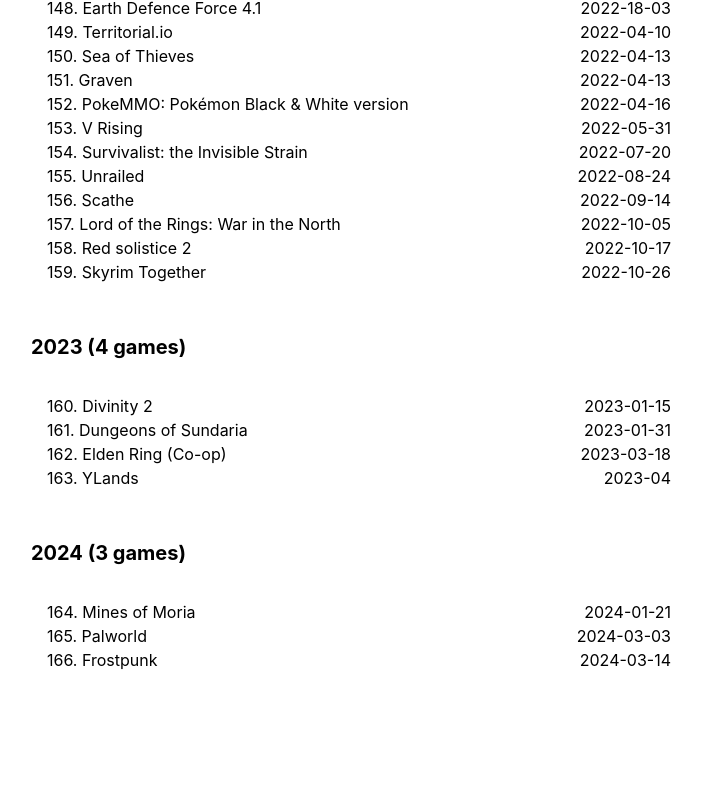
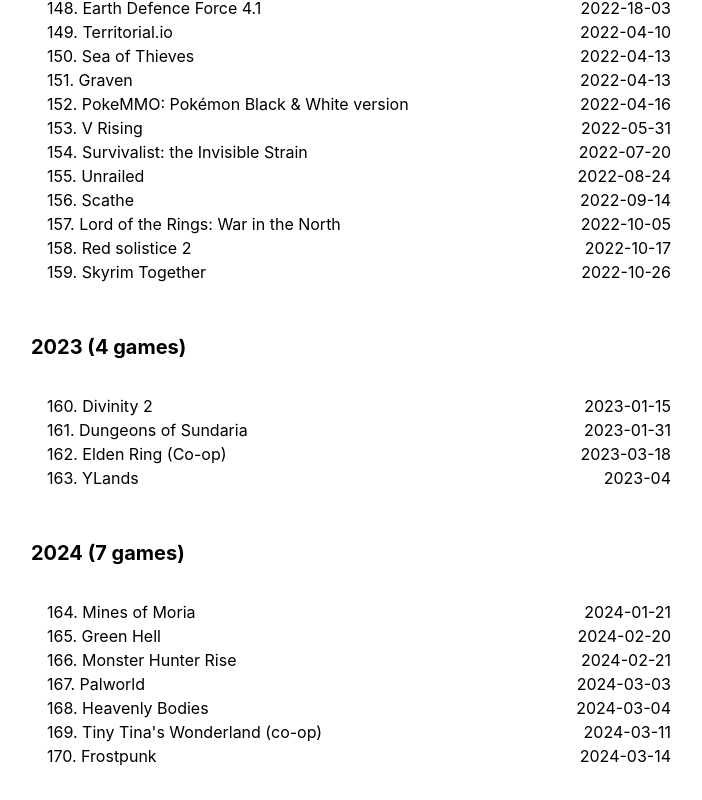
Before and after one commit to gvmorais/neorder, a Next.js app: page / in a window 1280 px wide. Shown: the part 7908-8708 px from the top of the page, without its empty margins (289-991 px from the left). Before the commit the page ends 8612 px from the top, so only its background shows below. Built offline with nearby package versions, Linux system fonts and the light colour scheme.

Commit message:
Adding some more games

```diff
--- a/pages/index.tsx
+++ b/pages/index.tsx
@@ -754,11 +754,27 @@
           date: '2024-01-21',
         },
         {
-          name: '165. Palworld',
+          name: '165. Green Hell',
+          date: '2024-02-20',
+        },
+        {
+          name: '166. Monster Hunter Rise',
+          date: '2024-02-21',
+        },
+        {
+          name: '167. Palworld',
           date: '2024-03-03',
         },
         {
-          name: '166. Frostpunk',
+          name: '168. Heavenly Bodies',
+          date: '2024-03-04',
+        },
+        {
+          name: "169. Tiny Tina's Wonderland (co-op)",
+          date: '2024-03-11',
+        },
+        {
+          name: '170. Frostpunk',
           date: '2024-03-14',
         },
       ],
```
